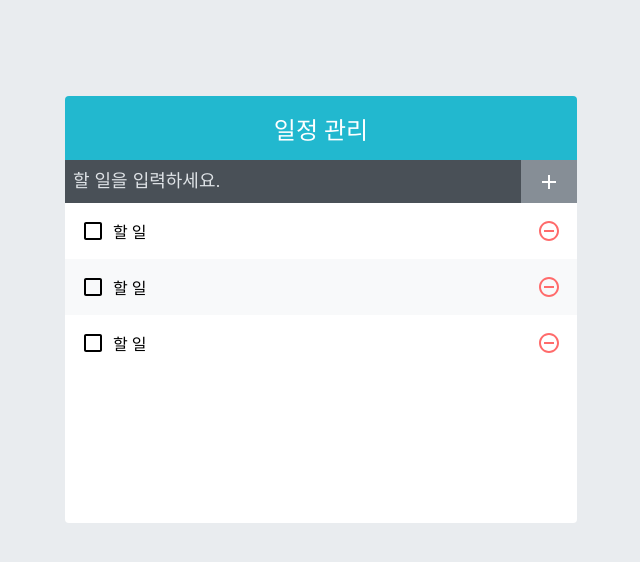
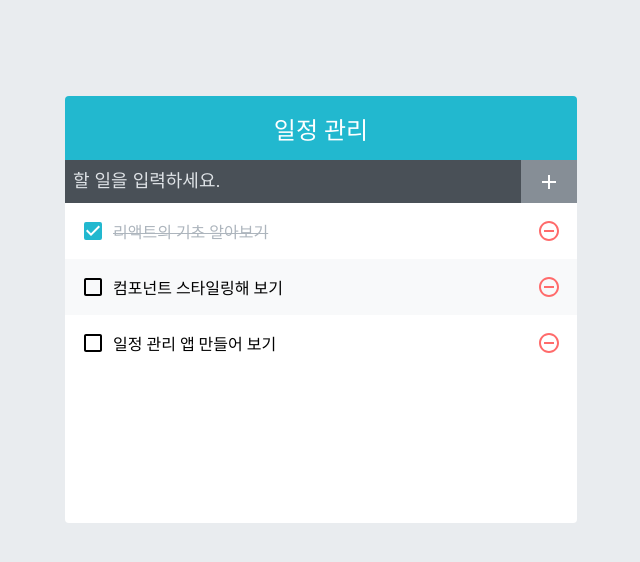
Before and after one commit to chohyojae/todo-app, a React (Create React App) app: page / in a window 1280 px wide. Shown: the top 562 px of the page, without its empty margins (319-959 px from the left). Built offline with nearby package versions, Linux system fonts and the light colour scheme.

Commit message:
useState

```diff
--- a/src/App.js
+++ b/src/App.js
@@ -1,13 +1,28 @@
 import './App.css';
+import React, { useState } from 'react';
 import TodoTemplate from './components/TodoTemplate';
 import TodoInsert from './components/TodoInsert';
 import TodoList from './components/TodoList';
 
 const App = () => {
+  const [todos, setTodos] = useState([
+    { id: 1, text: '리액트의 기초 알아보기', checked: true },
+    {
+      id: 2,
+      text: '컴포넌트 스타일링해 보기',
+      checked: false,
+    },
+    {
+      id: 3,
+      text: '일정 관리 앱 만들어 보기',
+      checked: false,
+    },
+  ]);
+
   return (
     <TodoTemplate>
       <TodoInsert />
-      <TodoList />
+      <TodoList todos={todos} />
     </TodoTemplate>
   );
 };
--- a/src/components/TodoList.js
+++ b/src/components/TodoList.js
@@ -2,12 +2,13 @@
 import TodoListItem from './TodoListItem';
 import './TodoList.scss';
 
-const TodoList = () => {
+const TodoList = ({ todos }) => {
   return (
     <div className="TodoList">
-      <TodoListItem />
-      <TodoListItem />
-      <TodoListItem />
+      {todos.map((todoItem) => {
+        console.log(todoItem);
+        return <TodoListItem todo={todoItem} key={todoItem.id} />;
+      })}
     </div>
   );
 };
--- a/src/components/TodoListItem.js
+++ b/src/components/TodoListItem.js
@@ -4,14 +4,17 @@
   MdCheckBox,
   MdRemoveCircleOutline,
 } from 'react-icons/md';
+import cn from 'classnames';
 import './TodoListItem.scss';
 
-const TodoListItem = () => {
+const TodoListItem = ({ todo }) => {
+  const { text, checked } = todo;
+
   return (
     <div className="TodoListItem">
-      <div className="checkbox">
-        <MdCheckBoxOutlineBlank />
-        <div className="text">할 일</div>
+      <div className={cn('checkbox', { checked })}>
+        {checked ? <MdCheckBox /> : <MdCheckBoxOutlineBlank />}
+        <div className="text">{text}</div>
       </div>
       <div className="remove">
         <MdRemoveCircleOutline />
```
